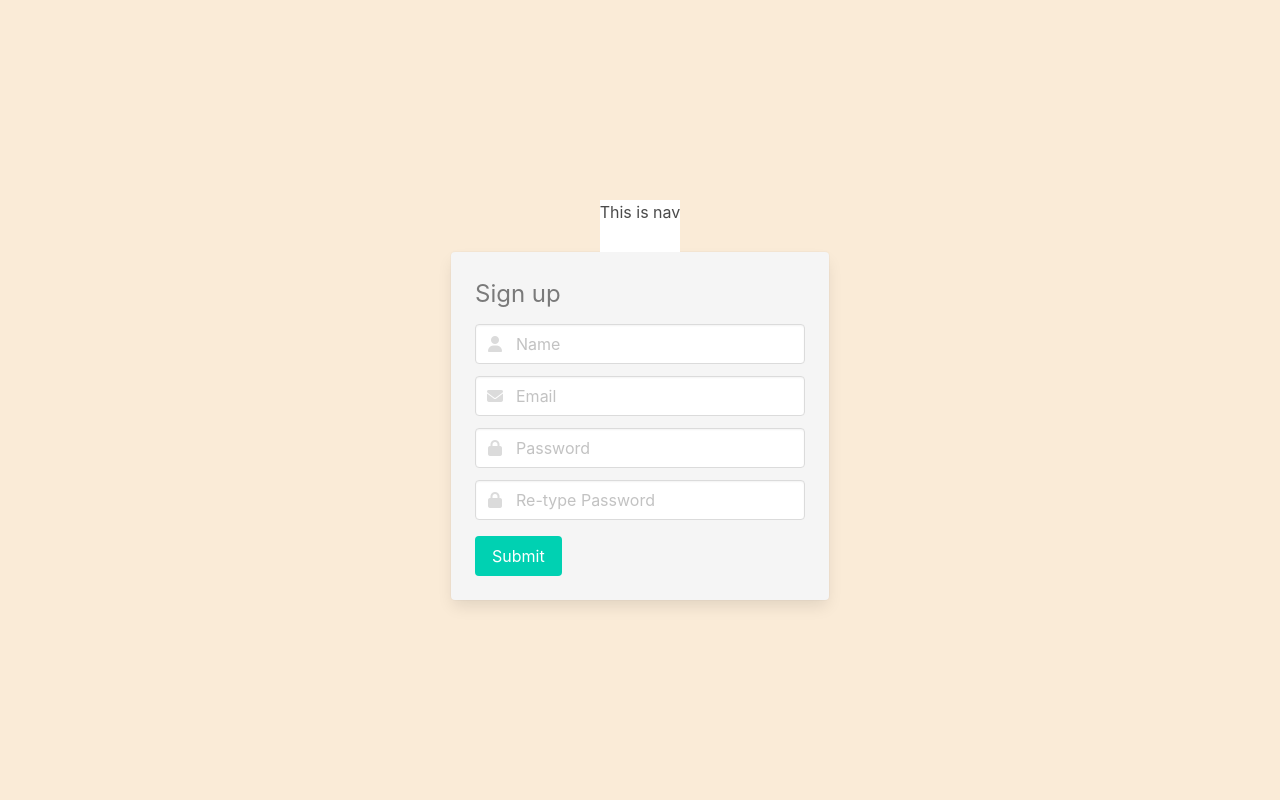
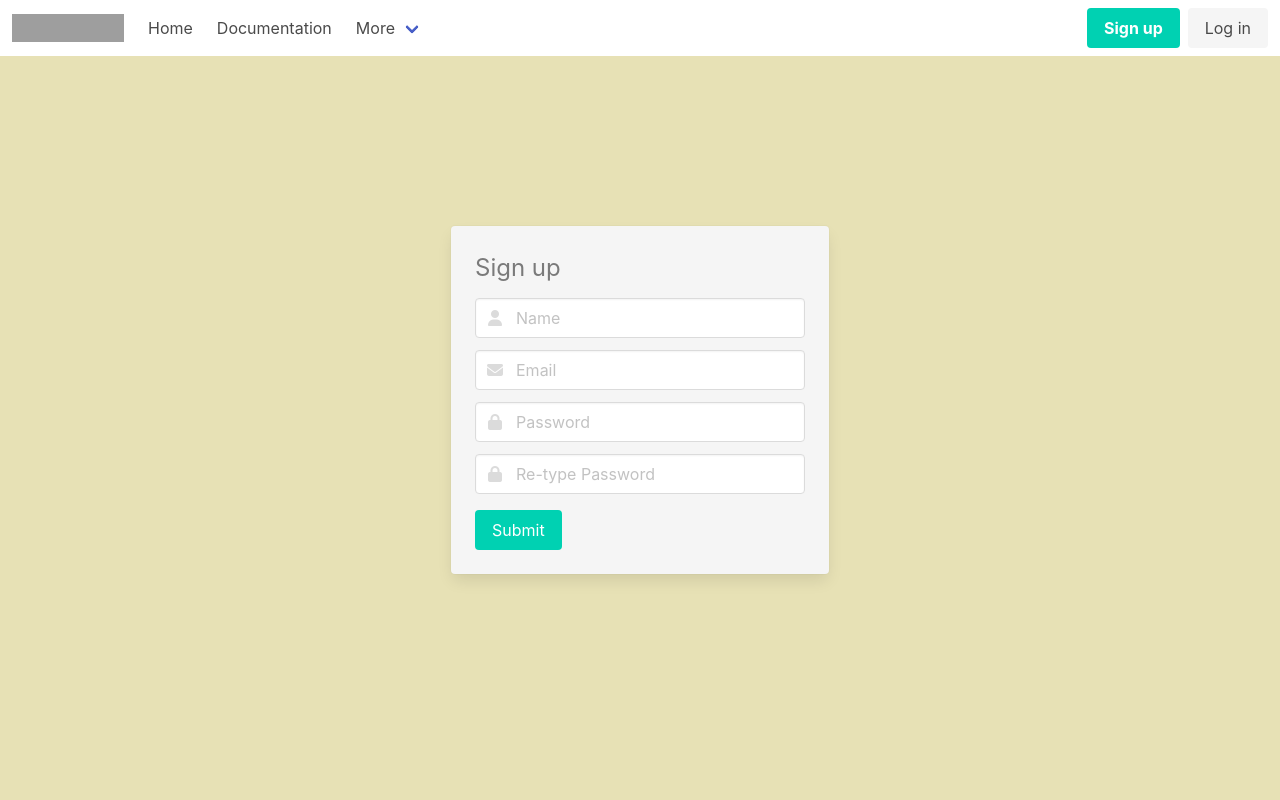
Before and after one commit to NafiurSiddiqui/Auth, a PHP site: page / in a window 1280 px wide. Run offline with PHP 8.4, Linux system fonts and the light colour scheme; some libraries are stand-ins or nearby versions; grey boxes are pictures that could not be loaded.

Commit message:
dynamic navbar added

```diff
--- a/Layout/header.php
+++ b/Layout/header.php
@@ -1,3 +1,65 @@
+<!-- <nav class="navbar" role="navigation" aria-label="main navigation">
+    <p>This is nav</p>
+</nav> -->
+
+
 <nav class="navbar" role="navigation" aria-label="main navigation">
-    <p>This is nav</p>
+  <div class="navbar-brand">
+    <a class="navbar-item" href="https://bulma.io">
+      <img src="https://bulma.io/images/bulma-logo.png" width="112" height="28">
+    </a>
+
+    <a role="button" class="navbar-burger" aria-label="menu" aria-expanded="false" data-target="navbarBasicExample">
+      <span aria-hidden="true"></span>
+      <span aria-hidden="true"></span>
+      <span aria-hidden="true"></span>
+    </a>
+  </div>
+
+  <div id="navbarBasicExample" class="navbar-menu">
+    <div class="navbar-start">
+      <a class="navbar-item">
+        Home
+      </a>
+
+      <a class="navbar-item">
+        Documentation
+      </a>
+
+      <div class="navbar-item has-dropdown is-hoverable">
+        <a class="navbar-link">
+          More
+        </a>
+
+        <div class="navbar-dropdown">
+          <a class="navbar-item">
+            About
+          </a>
+          <a class="navbar-item">
+            Jobs
+          </a>
+          <a class="navbar-item">
+            Contact
+          </a>
+          <hr class="navbar-divider">
+          <a class="navbar-item">
+            Report an issue
+          </a>
+        </div>
+      </div>
+    </div>
+
+    <div class="navbar-end">
+      <div class="navbar-item">
+        <div class="buttons">
+          <a class="button is-primary">
+            <strong>Sign up</strong>
+          </a>
+          <a class="button is-light">
+            Log in
+          </a>
+        </div>
+      </div>
+    </div>
+  </div>
 </nav>
--- a/index.css
+++ b/index.css
@@ -1,5 +1,5 @@
 body {
-	background-color: antiquewhite;
+	background-color: rgb(231, 225, 181);
 	height: 100vh;
 	display: flex;
 	justify-content: center;
@@ -7,11 +7,8 @@ body {
 	flex-direction: column;
 }
 
-.index-login {
-	/* border: 1px solid orangered;
-	padding: 0.5rem 1rem;
-	height: 50vh;
-	display: flex;
-	justify-content: center;
-	align-items: center; */
+.navbar {
+	top: 0;
+	width: 100%;
+	position: absolute;
 }
--- a/index.php
+++ b/index.php
@@ -9,6 +9,8 @@
 
     <link rel="stylesheet" href="index.css">
 
+    <script src="js/navHandler.js"></script>
+
     <title> Auth </title>
 </head>
 <body>
@@ -18,7 +20,7 @@
     ?>
     <section class="index-login">
 
-        <article class="index-login-signup card has-background-light">
+        <form class="index-login-signup card has-background-light">
             <div class="index-login card-content">
               <h1 class="mb-3 is-size-4 has-text-grey">Sign up</h1>
             <div class="field">
@@ -65,7 +67,7 @@
                 <button class="button is-primary">Submit</button>
                 </div>
           </div>
-        </article>
+        </form>
     </section>
 
     <?php
--- /dev/null
+++ b/js/navHandler.js
@@ -0,0 +1,20 @@
+document.addEventListener('DOMContentLoaded', () => {
+	// Get all "navbar-burger" elements
+	const $navbarBurgers = Array.prototype.slice.call(
+		document.querySelectorAll('.navbar-burger'),
+		0
+	);
+
+	// Add a click event on each of them
+	$navbarBurgers.forEach((el) => {
+		el.addEventListener('click', () => {
+			// Get the target from the "data-target" attribute
+			const target = el.dataset.target;
+			const $target = document.getElementById(target);
+
+			// Toggle the "is-active" class on both the "navbar-burger" and the "navbar-menu"
+			el.classList.toggle('is-active');
+			$target.classList.toggle('is-active');
+		});
+	});
+});
```
Also changed, not shown: assets/logo.png (added).
